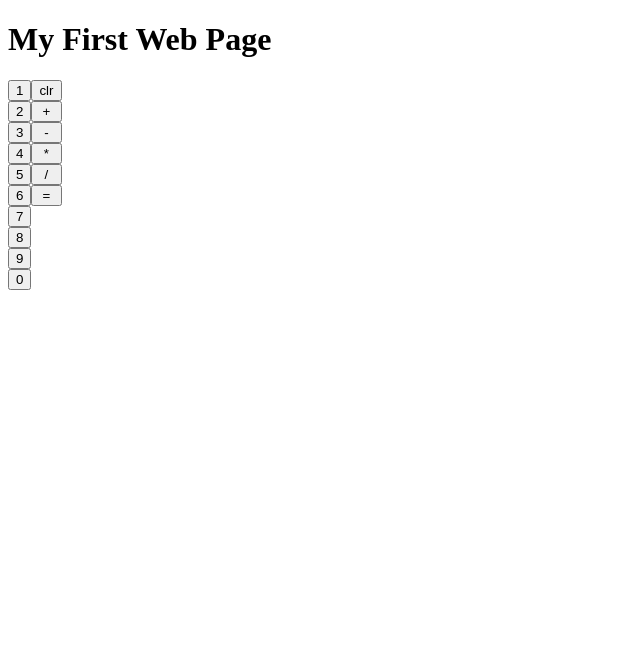
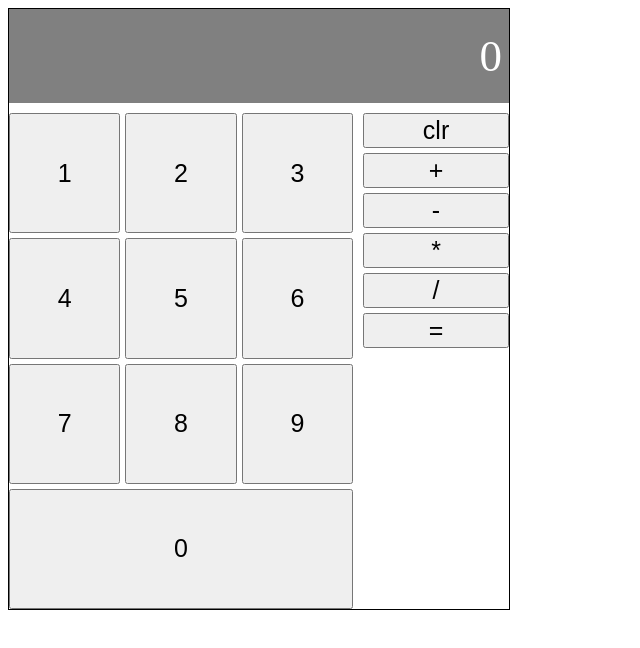
Before and after one commit to MVDMVP/odin-calculator, a website: page index.html in a window 1280 px wide. Shown: the whole page, without its empty margins (0-640 px from the left). Drawn offline with Linux system fonts and the light colour scheme.

Commit message:
some visual upgrades

```diff
--- a/index.css
+++ b/index.css
@@ -1,12 +1,48 @@
+.calculator{
+  width: 500px;
+  height: 600px;;
+  display: flex;
+  flex-direction: column;
+  justify-content: space-between;
+  border: 1px solid black;
+}
+
 .buttons{
   display: flex;
+  gap: 10px;
+  flex-grow: 1;
 }
+
+.operators, .numbers {
+  display: flex;
+  gap: 5px;
+}
+
 .operators{
-  display: flex;
   flex-direction: column;
+  flex-grow: 1;
 }
 
 .numbers{
+  flex-wrap: wrap;
+}
+
+.number{
+  flex: 1 1 32%;
+}
+.number, .operator{
+  font-size: 25px;
+}
+
+.display{
   display: flex;
-  flex-direction: column;
+  background-color: grey;
+  max-width: 100%;
+  height: 80px;
+  margin-bottom: 10px;
+  justify-content: right;
+  align-items: center;
+  font-size: 45px;
+  padding: 7px;
+  color: white;
 }
--- a/index.html
+++ b/index.html
@@ -1,7 +1,7 @@
 <!DOCTYPE html>
 <html>
 <head>
-    <title>My First Web Page</title>
+    <title>Odin Calculator</title>
 
     <meta charset="utf-8">
     <meta name="viewport" content="width=device-width, initial-scale=1">
@@ -9,8 +9,7 @@
 </head>
 
 <body>
-    <h1>My First Web Page</h1>
-    <div id="calculator">
+    <div class="calculator">
       <div class="display"></div>
       <div class="buttons">
         <div class="numbers"></div>
--- a/index.js
+++ b/index.js
@@ -49,9 +49,8 @@ function numberPress(e){
 function drawNumbers(){
   let row = document.createElement('div');
   for (let i = 1; i <= 10; i++){
+    //want to draw 1-9 then 0
     let value = i%10;
-
-
     let number = document.createElement('button');
     number.classList.add('number');
     number.textContent = value;
@@ -72,3 +71,4 @@ function drawOperators(){
 }
 drawNumbers();
 drawOperators();
+update();
```
